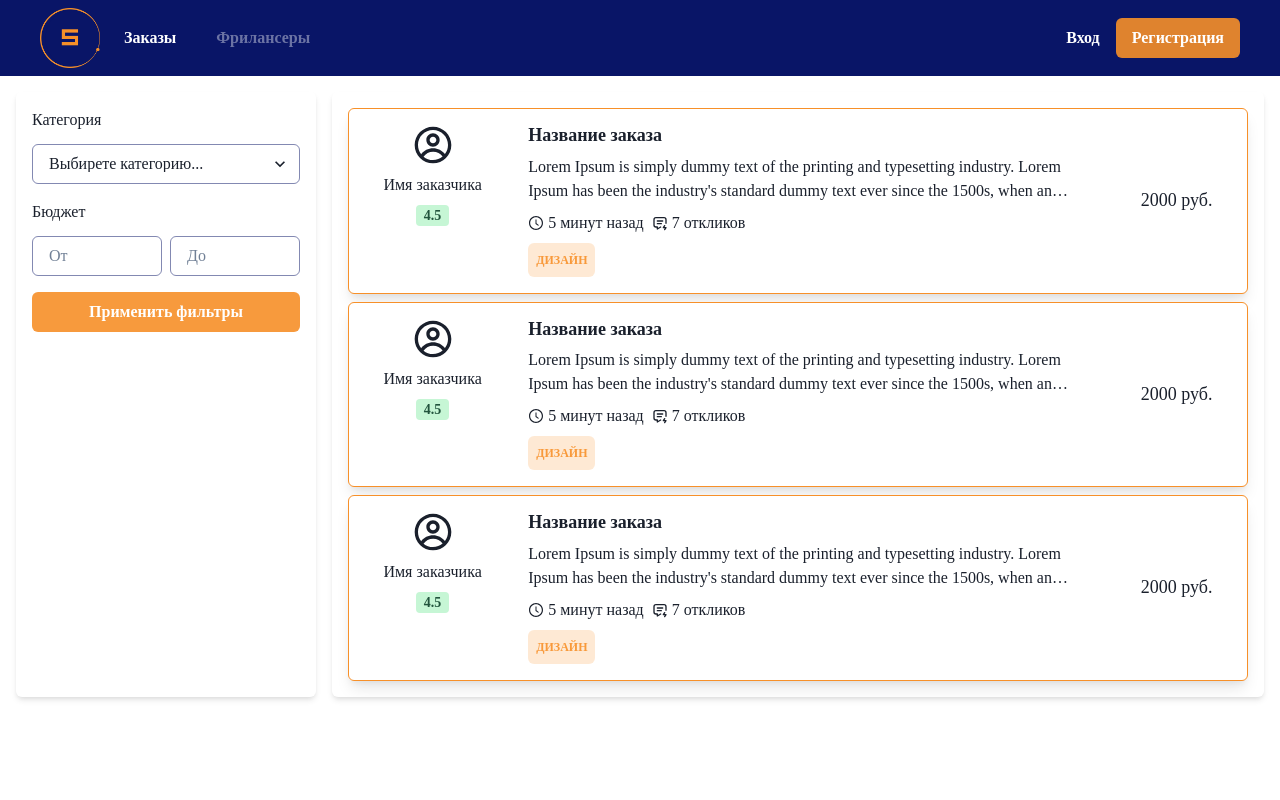
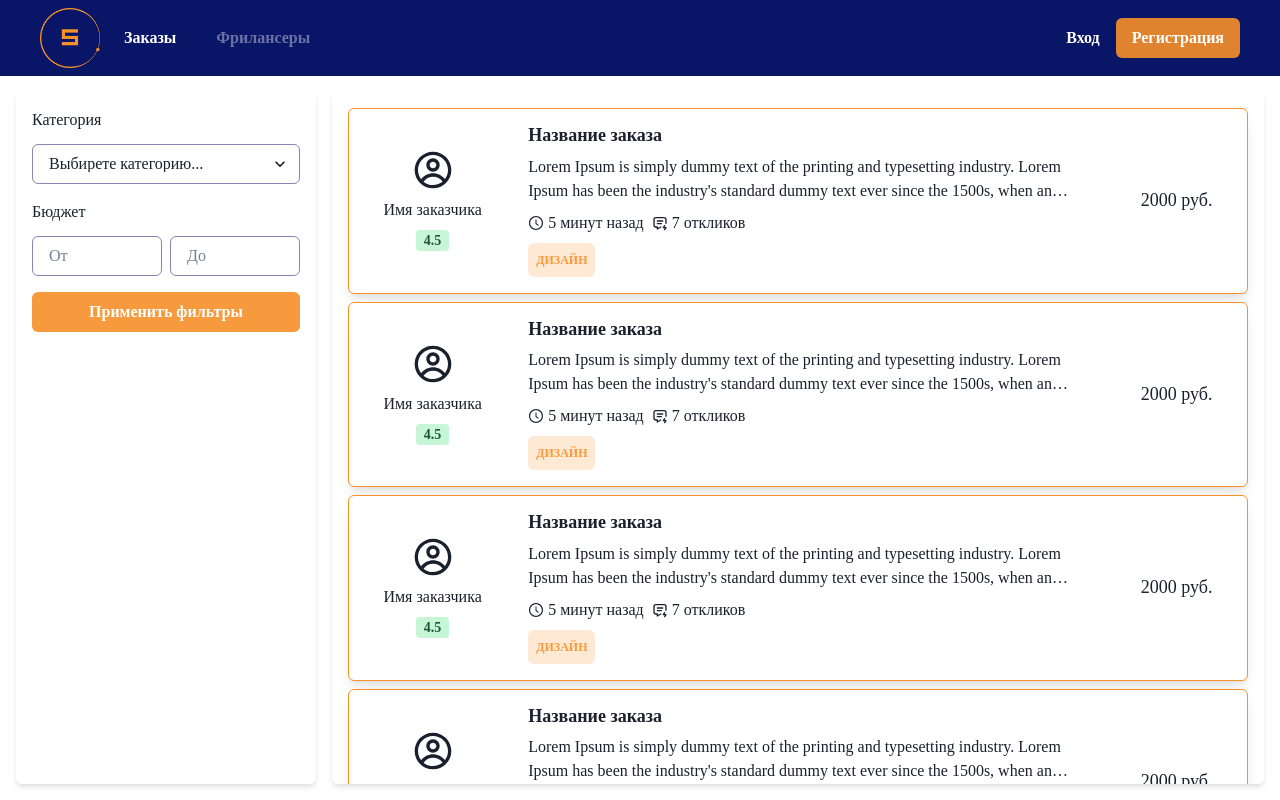
Before and after one commit to Alevarr/skillsprint, a React (Vite) app: page /cases in a window 1280 px wide. Built offline with nearby package versions, Linux system fonts and the light colour scheme; a web font is replaced by a local one.

Commit message:
Minor change to case card

```diff
--- a/src/components/CaseCard.tsx
+++ b/src/components/CaseCard.tsx
@@ -31,7 +31,7 @@ export default () => {
       padding={4}
     >
       <Stack direction={{ base: "column", sm: "row" }} justify="space-evenly">
-        <VStack>
+        <VStack justifyContent="center">
           <CgProfile size="40px" />
           <Text as="span" textAlign="center">
             Имя заказчика
--- a/src/pages/CasesPage.tsx
+++ b/src/pages/CasesPage.tsx
@@ -106,6 +106,8 @@ export default () => {
           <CaseCard />
           <CaseCard />
           <CaseCard />
+          <CaseCard />
+          <CaseCard />
         </VStack>
       </GridItem>
     </Grid>
```
